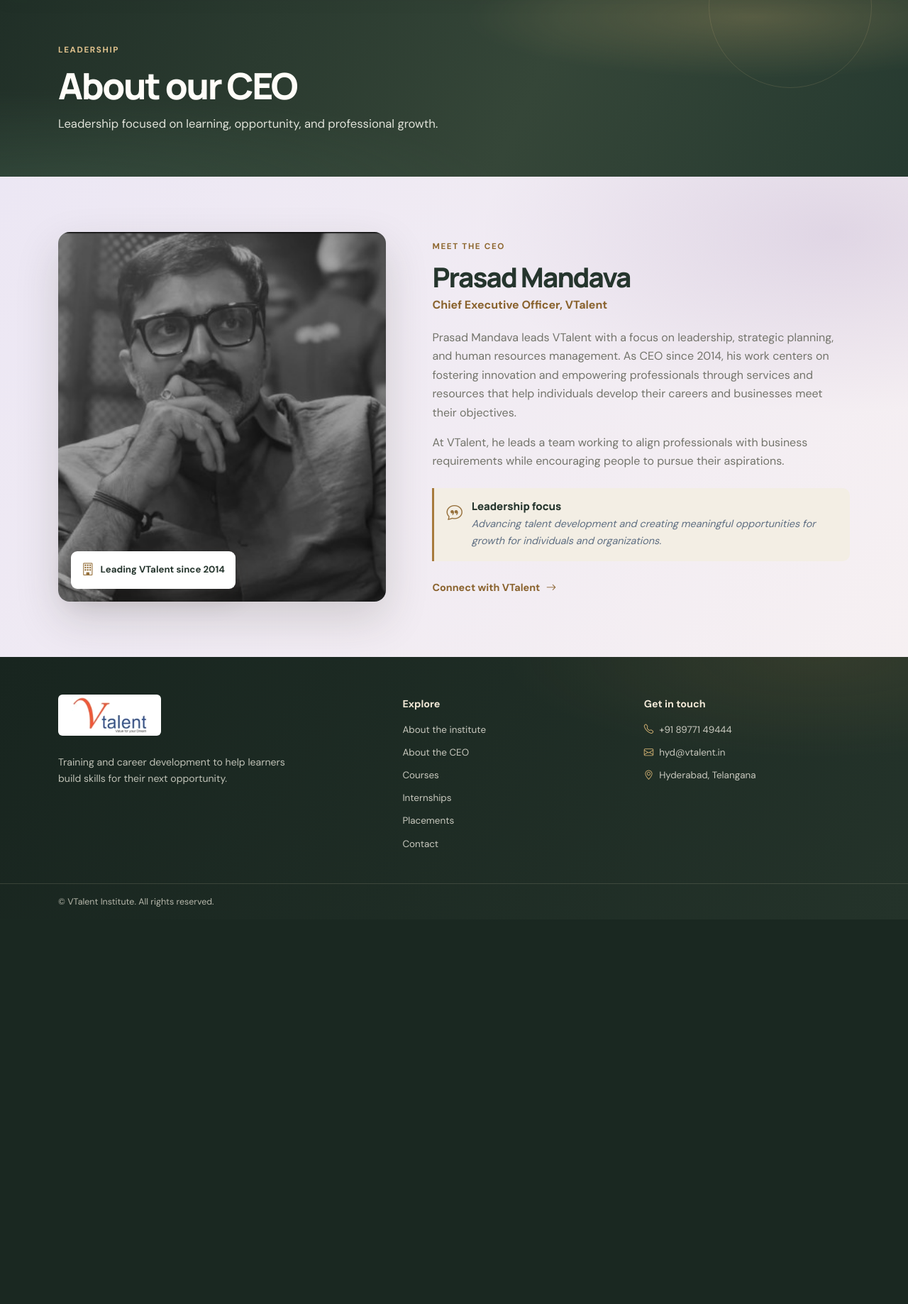
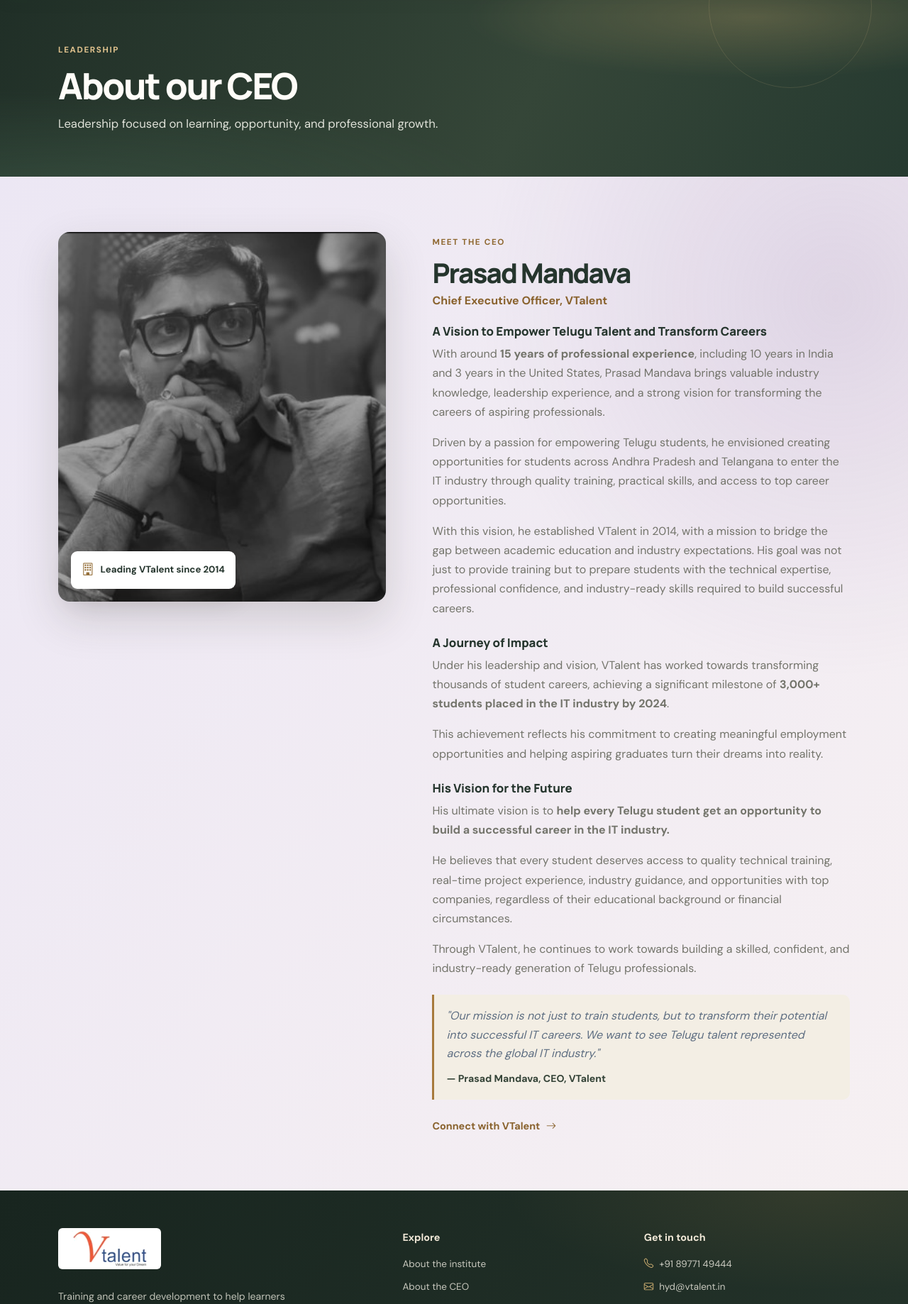
Before and after one commit to kakarlaramya2326/vtalent, a Django app: page /about/ceo/ in a window 1280 px wide. Shown: the part 135-1973 px from the top of the page at 71% size. Before the commit the page ends 1413 px from the top, so only its background shows below. Run offline with Django 5.2, Linux system fonts and the light colour scheme.

Commit message:
final version

```diff
--- a/mypro/myapp/views.py
+++ b/mypro/myapp/views.py
@@ -16,7 +16,7 @@ COURSES = [
         "short_name": "Python Full Stack",
         "description": "Learn Python programming, front-end development, databases, Django web development, REST APIs, AI/ML fundamentals, and AWS Cloud. Build real-time projects and prepare for technical interviews with placement assistance.",
         "duration": "6 months",
-        "background_image": "Registerpage/python-training-leadpro.webp",
+        "background_image": "Registerpage/Neon Python Code Horizon.png",
         "topic_count": 37,
         "icon": "bi-code-slash",
         "modules": [
@@ -191,7 +191,7 @@ INTERNSHIPS = [
         "name": "Python Development Internship",
         "short_name": "Python Internship",
         "duration": "45 days",
-        "background_image": "Registerpage/python-training-leadpro.webp",
+        "background_image": "Registerpage/Neon Python Code Horizon.png",
         "icon": "bi-filetype-py",
         "description": "Learn core Python subjects through guided coding practice and a hands-on project.",
         "topics": [
--- a/mypro/static/css/style.css
+++ b/mypro/static/css/style.css
@@ -145,13 +145,20 @@ a { text-decoration: none; }
 .course-card p { color: var(--muted); flex: 1; font-size: .86rem; line-height: 1.65; }
 .course-button { align-items: center; display: flex; font-size: .79rem; justify-content: space-between; margin-top: 9px; padding: 10px 11px; }
 .ceo-layout, .institute-layout { align-items: center; display: grid; gap: 65px; grid-template-columns: .88fr 1.12fr; }
+.ceo-layout { align-items: start; }
 .ceo-photo-wrap { position: relative; }
 .ceo-photo { aspect-ratio: 4 / 4.5; background: #e8eef6; border-radius: 16px; box-shadow: 0 18px 45px rgba(25,49,82,.13); display: block; object-fit: cover; width: 100%; }
 .ceo-photo-caption { align-items: center; background: white; border-radius: 9px; bottom: 18px; box-shadow: 0 10px 30px rgba(25,49,82,.13); color: var(--navy); display: flex; font-size: .83rem; font-weight: 700; gap: 9px; left: 18px; padding: 12px 15px; position: absolute; }
 .ceo-photo-caption i { color: var(--blue); font-size: 1.1rem; }
 .ceo-profile h2, .institute-copy h2 { color: var(--navy); font-size: clamp(2rem, 3vw, 2.7rem); font-weight: 800; letter-spacing: -.05em; margin: 8px 0 3px; }
 .ceo-designation { color: var(--blue); font-weight: 700; margin-bottom: 20px; }
-.ceo-profile > p:not(.ceo-designation), .institute-copy > p { color: var(--muted); }
+.ceo-profile > p:not(.ceo-designation), .ceo-story p, .institute-copy > p { color: var(--muted); }
+.ceo-story h3 { color: var(--navy); font-size: 1.05rem; font-weight: 800; margin: 25px 0 8px; }
+.ceo-story h3:first-child { margin-top: 0; }
+.ceo-story p { line-height: 1.7; }
+.ceo-quote { background: #f3f7fd; border-left: 3px solid var(--blue); border-radius: 0 10px 10px 0; color: #5e6e82; margin: 24px 0; padding: 17px; }
+.ceo-quote p { font-style: italic; margin: 0 0 8px; }
+.ceo-quote cite { color: var(--navy); font-size: .88rem; font-style: normal; font-weight: 700; }
 .leadership-message { background: #f3f7fd; border-left: 3px solid var(--blue); border-radius: 0 10px 10px 0; display: flex; gap: 13px; margin: 24px 0; padding: 17px; }
 .leadership-message > span { color: var(--blue); font-size: 1.4rem; }
 .leadership-message h3 { color: var(--navy); font-size: .94rem; font-weight: 800; margin: 0 0 4px; }
@@ -621,6 +628,8 @@ body {
 .ceo-photo-caption { box-shadow: 0 13px 35px rgba(48,46,36,.16); }
 .ceo-photo-caption i { color: #96703b; }
 .ceo-designation, .text-link, .contact-card a { color: #89622d; }
+.ceo-quote { background: #f3eee4; border-left-color: #a77a3c; }
+.ceo-quote cite { color: #344337; }
 .leadership-message { background: #f3eee4; border-left-color: #a77a3c; }
 .leadership-message > span { color: #96703b; }
 .approach-card { box-shadow: 0 10px 28px rgba(53,49,38,.04); }
--- a/mypro/templates/partials/ceo_section.html
+++ b/mypro/templates/partials/ceo_section.html
@@ -9,12 +9,25 @@
       <span class="eyebrow">MEET THE CEO</span>
       <h2>Prasad Mandava</h2>
       <p class="ceo-designation">Chief Executive Officer, VTalent</p>
-      <p>Prasad Mandava leads VTalent with a focus on leadership, strategic planning, and human resources management. As CEO since 2014, his work centers on fostering innovation and empowering professionals through services and resources that help individuals develop their careers and businesses meet their objectives.</p>
-      <p>At VTalent, he leads a team working to align professionals with business requirements while encouraging people to pursue their aspirations.</p>
-      <div class="leadership-message">
-        <span><i class="bi bi-chat-quote"></i></span>
-        <div><h3>Leadership focus</h3><p>Advancing talent development and creating meaningful opportunities for growth for individuals and organizations.</p></div>
+      <div class="ceo-story">
+        <h3>A Vision to Empower Telugu Talent and Transform Careers</h3>
+        <p>With around <strong>15 years of professional experience</strong>, including 10 years in India and 3 years in the United States, Prasad Mandava brings valuable industry knowledge, leadership experience, and a strong vision for transforming the careers of aspiring professionals.</p>
+        <p>Driven by a passion for empowering Telugu students, he envisioned creating opportunities for students across Andhra Pradesh and Telangana to enter the IT industry through quality training, practical skills, and access to top career opportunities.</p>
+        <p>With this vision, he established VTalent in 2014, with a mission to bridge the gap between academic education and industry expectations. His goal was not just to provide training but to prepare students with the technical expertise, professional confidence, and industry-ready skills required to build successful careers.</p>
+
+        <h3>A Journey of Impact</h3>
+        <p>Under his leadership and vision, VTalent has worked towards transforming thousands of student careers, achieving a significant milestone of <strong>3,000+ students placed in the IT industry by 2024</strong>.</p>
+        <p>This achievement reflects his commitment to creating meaningful employment opportunities and helping aspiring graduates turn their dreams into reality.</p>
+
+        <h3>His Vision for the Future</h3>
+        <p>His ultimate vision is to <strong>help every Telugu student get an opportunity to build a successful career in the IT industry.</strong></p>
+        <p>He believes that every student deserves access to quality technical training, real-time project experience, industry guidance, and opportunities with top companies, regardless of their educational background or financial circumstances.</p>
+        <p>Through VTalent, he continues to work towards building a skilled, confident, and industry-ready generation of Telugu professionals.</p>
       </div>
+      <blockquote class="ceo-quote">
+        <p>"Our mission is not just to train students, but to transform their potential into successful IT careers. We want to see Telugu talent represented across the global IT industry."</p>
+        <cite>— Prasad Mandava, CEO, VTalent</cite>
+      </blockquote>
       <a class="text-link" href="{% if request.resolver_match.url_name == 'home' %}#contact{% else %}{% url 'home' %}#contact{% endif %}">Connect with VTalent <i class="bi bi-arrow-right"></i></a>
     </div>
   </div>
--- a/mypro/templates/student.html
+++ b/mypro/templates/student.html
@@ -25,7 +25,7 @@
               <span class="registration-course-description">Learn Java programming from fundamentals to advanced concepts, front-end development, database management, back-end application development using Spring Boot, REST APIs, AI integration, and AWS Cloud deployment. Build real-time projects and prepare for technical interviews with placement assistance.</span>
             </button>
             <button class="registration-course-choice registration-course-choice-python{% if selected_course_slug == 'python-full-stack' %} is-selected{% endif %}" type="button" data-program-type="coaching" data-course-slug="python-full-stack" data-course-label="Python Full Stack" data-course-duration="6 months" aria-pressed="{% if selected_course_slug == 'python-full-stack' %}true{% else %}false{% endif %}">
-              <img class="registration-course-image" src="{% static 'Registerpage/python-training-leadpro.webp' %}" alt="">
+              <img class="registration-course-image" src="{% static 'Registerpage/Neon Python Code Horizon.png' %}" alt="">
               <span class="registration-course-shade"></span>
               <span class="registration-course-badge">6 months <i class="bi bi-check-circle-fill" aria-hidden="true"></i></span>
               <span class="registration-course-category">FULL STACK DEVELOPMENT</span>
```
Also changed, not shown: other parts of mypro/static/css/style.css (+40 -40 lines), mypro/myapp/tests.py (+10 -3 lines), mypro/static/Registerpage/Neon Python Code Horizon.png (added).
